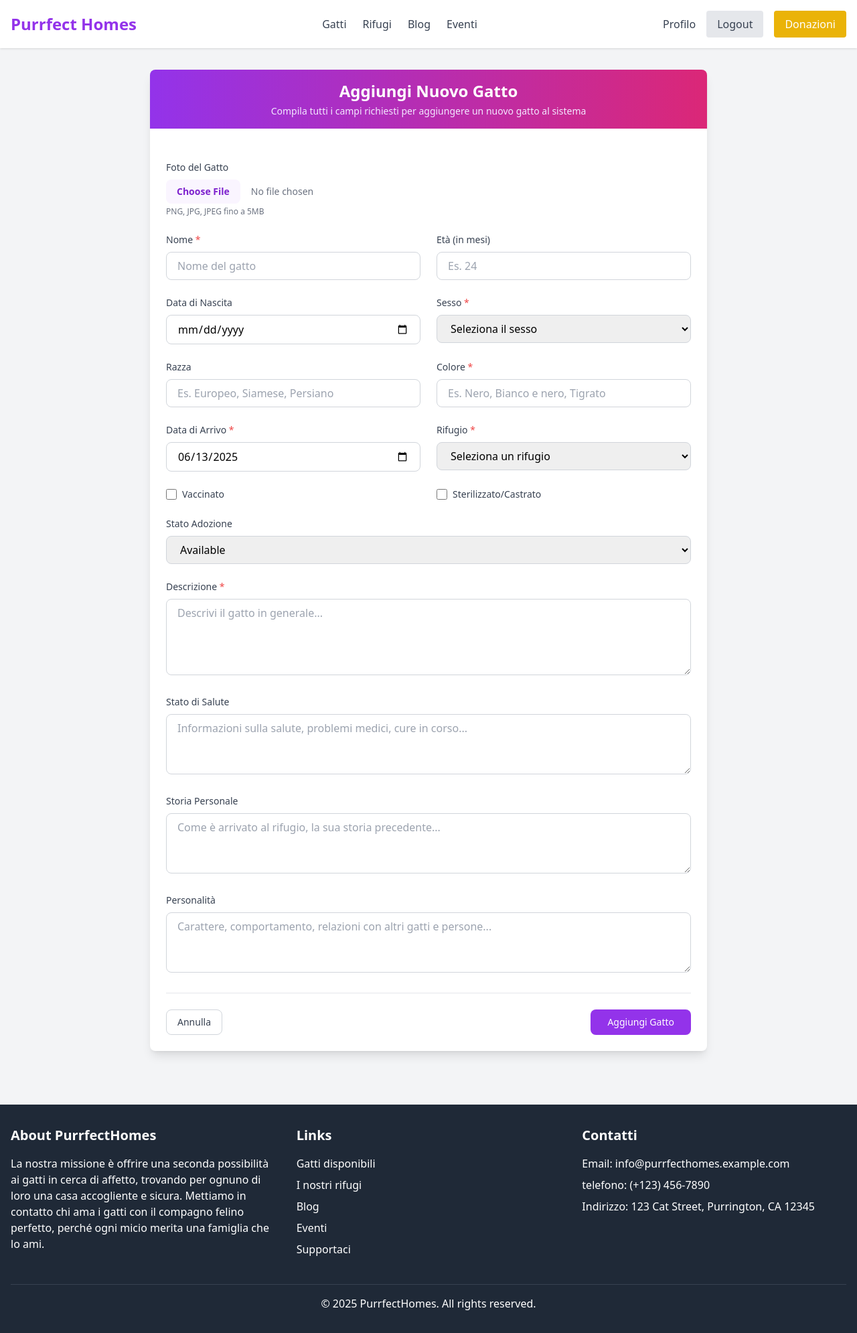
After one commit to Alle-marchio/catadoption, a Django app: page /staff/cat-create-form in a window 1280 px wide. The commit adds this page. Shown: the whole page at 67% size. Run offline with Django 4.2, Linux system fonts and the light colour scheme; the visitor is signed in with stand-in values (Sample User, id 1); data that the repository does not hold is empty; some libraries are stand-ins or nearby versions.

Commit message:
create template for add cat

```diff
--- a/purrfect_homes/forms.py
+++ b/purrfect_homes/forms.py
@@ -196,9 +196,22 @@ class CatFilterForm(forms.Form):
 
 
 class CatCreateForm(forms.ModelForm):
+    # Campo aggiuntivo per la foto
+    photo = forms.ImageField(
+        required=False,
+        label="Foto del gatto",
+        widget=forms.ClearableFileInput(attrs={
+            'accept': 'image/*',
+        })
+    )
+
     class Meta:
         model = Cat
-        fields = '__all__'
+        fields = [
+            'name', 'age', 'birth_date', 'gender', 'breed', 'color',
+            'description', 'health_status', 'vaccinated', 'neutered',
+            'history', 'personality', 'arrival_date', 'adoption_status', 'shelter'
+        ]
         widgets = {
             'name': forms.TextInput(attrs={'class': 'form-control'}),
             'age': forms.NumberInput(attrs={'class': 'form-control'}),
--- a/purrfect_homes/urls.py
+++ b/purrfect_homes/urls.py
@@ -33,6 +33,7 @@ urlpatterns = [
     path('donate/', views.DonationCreateView.as_view(), name='donation-create'),
 
     # Staff routes
+    path('staff/cat-create-form',views.CatCreateView.as_view(),name = 'cat-create-form'),
     path('staff/adoption-requests/', views.AdoptionRequestListView.as_view(), name='adoption-requests'),
     path('staff/adoption-requests/<uuid:request_id>/approve/',
          views.approve_adoption_request, name='approve-adoption-request'),
--- a/purrfect_homes/views.py
+++ b/purrfect_homes/views.py
@@ -17,7 +17,7 @@ from .models import (
     AdoptionRequest, Adoption, Post, Event, Donation
 )
 from .forms import (
-    AdoptionRequestForm, DonationForm,
+    AdoptionRequestForm, DonationForm, CatCreateForm
     # Assumo che creerai questi form
 )
 
@@ -343,6 +343,36 @@ class StaffRequiredMixin(UserPassesTestMixin):
         )
 
 
+class CatCreateView(StaffRequiredMixin, CreateView):
+    model = Cat
+    form_class = CatCreateForm
+    template_name = 'staff/cat_create_form.html'
+    success_url = reverse_lazy('cat-list')
+
+    def form_valid(self, form):
+        # Se l'utente è staff, imposta automaticamente il suo shelter
+        if self.request.user.role == ['staff','admin']:
+            form.instance.shelter = self.request.user.shelter
+
+        # Salva prima il gatto
+        response = super().form_valid(form)
+
+        # Gestisce l'upload della foto se presente
+        photo = form.cleaned_data.get('photo')
+        if photo:
+            CatPhoto.objects.create(
+                cat=self.object,
+                image=photo,
+                is_primary=True,
+                caption=f"Foto di {self.object.name}"
+            )
+
+        messages.success(
+            self.request,
+            f'Il gatto "{self.object.name}" è stato aggiunto con successo!'
+        )
+        return response
+
 class AdoptionRequestListView(StaffRequiredMixin, ListView):
     model = AdoptionRequest
     template_name = 'staff/adoption_requests.html'
--- a/templates/registration/user_profile.html
+++ b/templates/registration/user_profile.html
@@ -192,6 +192,10 @@
                        class="inline-block px-6 py-3 bg-blue-600 text-white rounded-lg hover:bg-blue-700 transition-colors">
                         Vai alla Gestione Completa delle Richieste
                     </a>
+                    <a href="{% url 'cat-create-form' %}"
+                       class="inline-block px-6 py-3 bg-orange-600 text-white rounded-lg hover:bg-orange-700 transition-colors">
+                        Registra un gatto
+                    </a>
                 </div>
 
             </div>
--- /dev/null
+++ b/templates/staff/cat_create_form.html
@@ -0,0 +1,296 @@
+{% extends 'base.html' %}
+
+{% block title %}Aggiungi Nuovo Gatto | PurrfectHomes{% endblock %}
+
+{% block content %}
+<div class="max-w-4xl mx-auto px-4 sm:px-6 lg:px-8 py-8">
+    <div class="bg-white rounded-lg shadow-lg overflow-hidden">
+        <div class="bg-gradient-to-r from-purple-600 to-pink-600 px-6 py-4">
+            <h2 class="text-2xl font-semibold text-white text-center">Aggiungi Nuovo Gatto</h2>
+            <p class="text-purple-100 text-sm mt-1 text-center">Compila tutti i campi richiesti per aggiungere un nuovo gatto al sistema</p>
+        </div>
+
+        <form method="post" enctype="multipart/form-data" class="p-6 space-y-6">
+            {% csrf_token %}
+
+            <div>
+                <label for="{{ form.photo.id_for_label }}" class="block text-sm font-medium text-gray-700 mb-2">
+                    Foto del Gatto
+                </label>
+                <div class="flex items-start space-x-4">
+                    <div class="flex-1">
+                        <input type="file" name="{{ form.photo.html_name }}" id="{{ form.photo.id_for_label }}" accept="image/*"
+                               class="block w-full text-sm text-gray-500 file:mr-4 file:py-2 file:px-4 file:rounded-lg file:border-0 file:text-sm file:font-semibold file:bg-purple-50 file:text-purple-700 hover:file:bg-purple-100 transition-colors">
+                        <p class="mt-1 text-xs text-gray-500">PNG, JPG, JPEG fino a 5MB</p>
+                        {% for error in form.photo.errors %}
+                            <p class="text-red-500 text-sm mt-1">{{ error }}</p>
+                        {% endfor %}
+                    </div>
+                    <div id="image-preview" class="hidden">
+                        <img id="preview-img" class="max-w-48 max-h-48 object-cover rounded-lg shadow-md" alt="Anteprima foto">
+                    </div>
+                </div>
+            </div>
+
+            <div class="grid grid-cols-1 md:grid-cols-2 gap-6">
+                <div>
+                    <label for="{{ form.name.id_for_label }}" class="block text-sm font-medium text-gray-700 mb-2">
+                        Nome <span class="text-red-500">*</span>
+                    </label>
+                    <input type="text" name="{{ form.name.html_name }}" id="{{ form.name.id_for_label }}"
+                           class="w-full px-4 py-2 border border-gray-300 rounded-lg focus:outline-none focus:ring-2 focus:ring-purple-500 focus:border-transparent"
+                           placeholder="Nome del gatto" {% if form.name.value %}value="{{ form.name.value }}"{% endif %} required>
+                    {% for error in form.name.errors %}
+                        <p class="text-red-500 text-sm mt-1">{{ error }}</p>
+                    {% endfor %}
+                </div>
+
+                <div>
+                    <label for="{{ form.age.id_for_label }}" class="block text-sm font-medium text-gray-700 mb-2">
+                        Età (in mesi)
+                    </label>
+                    <input type="number" name="{{ form.age.html_name }}" id="{{ form.age.id_for_label }}"
+                           class="w-full px-4 py-2 border border-gray-300 rounded-lg focus:outline-none focus:ring-2 focus:ring-purple-500 focus:border-transparent"
+                           placeholder="Es. 24" min="0" {% if form.age.value %}value="{{ form.age.value }}"{% endif %}>
+                    {% for error in form.age.errors %}
+                        <p class="text-red-500 text-sm mt-1">{{ error }}</p>
+                    {% endfor %}
+                </div>
+
+                <div>
+                    <label for="{{ form.birth_date.id_for_label }}" class="block text-sm font-medium text-gray-700 mb-2">
+                        Data di Nascita
+                    </label>
+                    <input type="date" name="{{ form.birth_date.html_name }}" id="{{ form.birth_date.id_for_label }}"
+                           class="w-full px-4 py-2 border border-gray-300 rounded-lg focus:outline-none focus:ring-2 focus:ring-purple-500 focus:border-transparent"
+                           {% if form.birth_date.value %}value="{{ form.birth_date.value|date:'Y-m-d' }}"{% endif %}>
+                    {% for error in form.birth_date.errors %}
+                        <p class="text-red-500 text-sm mt-1">{{ error }}</p>
+                    {% endfor %}
+                </div>
+
+                <div>
+                    <label for="{{ form.gender.id_for_label }}" class="block text-sm font-medium text-gray-700 mb-2">
+                        Sesso <span class="text-red-500">*</span>
+                    </label>
+                    <select name="{{ form.gender.html_name }}" id="{{ form.gender.id_for_label }}"
+                            class="w-full px-4 py-2 border border-gray-300 rounded-lg focus:outline-none focus:ring-2 focus:ring-purple-500 focus:border-transparent" required>
+                        <option value="">Seleziona il sesso</option>
+                        {% for value, text in form.gender.field.choices %}
+                            <option value="{{ value }}" {% if form.gender.value == value %}selected{% endif %}>{{ text }}</option>
+                        {% endfor %}
+                    </select>
+                    {% for error in form.gender.errors %}
+                        <p class="text-red-500 text-sm mt-1">{{ error }}</p>
+                    {% endfor %}
+                </div>
+
+                <div>
+                    <label for="{{ form.breed.id_for_label }}" class="block text-sm font-medium text-gray-700 mb-2">
+                        Razza
+                    </label>
+                    <input type="text" name="{{ form.breed.html_name }}" id="{{ form.breed.id_for_label }}"
+                           class="w-full px-4 py-2 border border-gray-300 rounded-lg focus:outline-none focus:ring-2 focus:ring-purple-500 focus:border-transparent"
+                           placeholder="Es. Europeo, Siamese, Persiano" {% if form.breed.value %}value="{{ form.breed.value }}"{% endif %}>
+                    {% for error in form.breed.errors %}
+                        <p class="text-red-500 text-sm mt-1">{{ error }}</p>
+                    {% endfor %}
+                </div>
+
+                <div>
+                    <label for="{{ form.color.id_for_label }}" class="block text-sm font-medium text-gray-700 mb-2">
+                        Colore <span class="text-red-500">*</span>
+                    </label>
+                    <input type="text" name="{{ form.color.html_name }}" id="{{ form.color.id_for_label }}"
+                           class="w-full px-4 py-2 border border-gray-300 rounded-lg focus:outline-none focus:ring-2 focus:ring-purple-500 focus:border-transparent"
+                           placeholder="Es. Nero, Bianco e nero, Tigrato" {% if form.color.value %}value="{{ form.color.value }}"{% endif %} required>
+                    {% for error in form.color.errors %}
+                        <p class="text-red-500 text-sm mt-1">{{ error }}</p>
+                    {% endfor %}
+                </div>
+
+                <div>
+                    <label for="{{ form.arrival_date.id_for_label }}" class="block text-sm font-medium text-gray-700 mb-2">
+                        Data di Arrivo <span class="text-red-500">*</span>
+                    </label>
+                    <input type="date" name="{{ form.arrival_date.html_name }}" id="{{ form.arrival_date.id_for_label }}"
+                           class="w-full px-4 py-2 border border-gray-300 rounded-lg focus:outline-none focus:ring-2 focus:ring-purple-500 focus:border-transparent" {% if form.arrival_date.value %}value="{{ form.arrival_date.value|date:'Y-m-d' }}"{% endif %} required>
+                    {% for error in form.arrival_date.errors %}
+                        <p class="text-red-500 text-sm mt-1">{{ error }}</p>
+                    {% endfor %}
+                </div>
+
+                <div>
+                    <label for="{{ form.shelter.id_for_label }}" class="block text-sm font-medium text-gray-700 mb-2">
+                        Rifugio <span class="text-red-500">*</span>
+                    </label>
+                    <select name="{{ form.shelter.html_name }}" id="{{ form.shelter.id_for_label }}"
+                            class="w-full px-4 py-2 border border-gray-300 rounded-lg focus:outline-none focus:ring-2 focus:ring-purple-500 focus:border-transparent" required>
+                        <option value="">Seleziona un rifugio</option>
+                        {% for shelter in form.shelter.field.queryset %}
+                            <option value="{{ shelter.id }}" {% if form.shelter.value == shelter.id|stringformat:"s" %}selected{% endif %}>{{ shelter.name }}</option>
+                        {% endfor %}
+                    </select>
+                    {% for error in form.shelter.errors %}
+                        <p class="text-red-500 text-sm mt-1">{{ error }}</p>
+                    {% endfor %}
+                </div>
+            </div>
+
+            <div class="grid grid-cols-1 md:grid-cols-2 gap-6">
+                <div>
+                    <div class="flex items-center">
+                        <input type="checkbox" name="{{ form.vaccinated.html_name }}" id="{{ form.vaccinated.id_for_label }}"
+                               class="h-4 w-4 text-purple-600 focus:ring-purple-500 border-gray-300 rounded" {% if form.vaccinated.value %}checked{% endif %}>
+                        <label for="{{ form.vaccinated.id_for_label }}" class="ml-2 block text-sm text-gray-700">
+                            Vaccinato
+                        </label>
+                    </div>
+                    {% for error in form.vaccinated.errors %}
+                        <p class="text-red-500 text-sm mt-1">{{ error }}</p>
+                    {% endfor %}
+                </div>
+
+                <div>
+                    <div class="flex items-center">
+                        <input type="checkbox" name="{{ form.neutered.html_name }}" id="{{ form.neutered.id_for_label }}"
+                               class="h-4 w-4 text-purple-600 focus:ring-purple-500 border-gray-300 rounded" {% if form.neutered.value %}checked{% endif %}>
+                        <label for="{{ form.neutered.id_for_label }}" class="ml-2 block text-sm text-gray-700">
+                            Sterilizzato/Castrato
+                        </label>
+                    </div>
+                    {% for error in form.neutered.errors %}
+                        <p class="text-red-500 text-sm mt-1">{{ error }}</p>
+                    {% endfor %}
+                </div>
+            </div>
+
+            <div>
+                <label for="{{ form.adoption_status.id_for_label }}" class="block text-sm font-medium text-gray-700 mb-2">
+                    Stato Adozione
+                </label>
+                <select name="{{ form.adoption_status.html_name }}" id="{{ form.adoption_status.id_for_label }}"
+                        class="w-full px-4 py-2 border border-gray-300 rounded-lg focus:outline-none focus:ring-2 focus:ring-purple-500 focus:border-transparent">
+                    {% for value, text in form.adoption_status.field.choices %}
+                        <option value="{{ value }}" {% if form.adoption_status.value == value %}selected{% endif %}>{{ text }}</option>
+                    {% endfor %}
+                </select>
+                {% for error in form.adoption_status.errors %}
+                    <p class="text-red-500 text-sm mt-1">{{ error }}</p>
+                {% endfor %}
+            </div>
+
+            <div>
+                <label for="{{ form.description.id_for_label }}" class="block text-sm font-medium text-gray-700 mb-2">
+                    Descrizione <span class="text-red-500">*</span>
+                </label>
+                <textarea name="{{ form.description.html_name }}" id="{{ form.description.id_for_label }}" rows="4"
+                          class="w-full px-4 py-2 border border-gray-300 rounded-lg focus:outline-none focus:ring-2 focus:ring-purple-500 focus:border-transparent"
+                          placeholder="Descrivi il gatto in generale..." required>{% if form.description.value %}{{ form.description.value }}{% endif %}</textarea>
+                {% for error in form.description.errors %}
+                    <p class="text-red-500 text-sm mt-1">{{ error }}</p>
+                {% endfor %}
+            </div>
+
+            <div>
+                <label for="{{ form.health_status.id_for_label }}" class="block text-sm font-medium text-gray-700 mb-2">
+                    Stato di Salute
+                </label>
+                <textarea name="{{ form.health_status.html_name }}" id="{{ form.health_status.id_for_label }}" rows="3"
+                          class="w-full px-4 py-2 border border-gray-300 rounded-lg focus:outline-none focus:ring-2 focus:ring-purple-500 focus:border-transparent"
+                          placeholder="Informazioni sulla salute, problemi medici, cure in corso...">{% if form.health_status.value %}{{ form.health_status.value }}{% endif %}</textarea>
+                {% for error in form.health_status.errors %}
+                    <p class="text-red-500 text-sm mt-1">{{ error }}</p>
+                {% endfor %}
+            </div>
+
+            <div>
+                <label for="{{ form.history.id_for_label }}" class="block text-sm font-medium text-gray-700 mb-2">
+                    Storia Personale
+                </label>
+                <textarea name="{{ form.history.html_name }}" id="{{ form.history.id_for_label }}" rows="3"
+                          class="w-full px-4 py-2 border border-gray-300 rounded-lg focus:outline-none focus:ring-2 focus:ring-purple-500 focus:border-transparent"
+                          placeholder="Come è arrivato al rifugio, la sua storia precedente...">{% if form.history.value %}{{ form.history.value }}{% endif %}</textarea>
+                {% for error in form.history.errors %}
+                    <p class="text-red-500 text-sm mt-1">{{ error }}</p>
+                {% endfor %}
+            </div>
+
+            <div>
+                <label for="{{ form.personality.id_for_label }}" class="block text-sm font-medium text-gray-700 mb-2">
+                    Personalità
+                </label>
+                <textarea name="{{ form.personality.html_name }}" id="{{ form.personality.id_for_label }}" rows="3"
+                          class="w-full px-4 py-2 border border-gray-300 rounded-lg focus:outline-none focus:ring-2 focus:ring-purple-500 focus:border-transparent"
+                          placeholder="Carattere, comportamento, relazioni con altri gatti e persone...">{% if form.personality.value %}{{ form.personality.value }}{% endif %}</textarea>
+                {% for error in form.personality.errors %}
+                    <p class="text-red-500 text-sm mt-1">{{ error }}</p>
+                {% endfor %}
+            </div>
+
+            <div class="flex items-center justify-between pt-6 border-t border-gray-200">
+                <a href="{% url 'user-profile' %}"
+                   class="inline-flex items-center px-4 py-2 border border-gray-300 text-sm font-medium rounded-lg text-gray-700 bg-white hover:bg-gray-50 focus:outline-none focus:ring-2 focus:ring-offset-2 focus:ring-purple-500 transition-colors">
+                    Annulla
+                </a>
+
+                <button type="submit"
+                        class="inline-flex items-center px-6 py-2 border border-transparent text-sm font-medium rounded-lg text-white bg-purple-600 focus:outline-none hover:bg-purple-700">
+                    Aggiungi Gatto
+                </button>
+            </div>
+        </form>
+    </div>
+</div>
+
+<script>
+    // Preview dell'immagine
+    document.getElementById('id_photo').addEventListener('change', function(e) {
+        const file = e.target.files[0];
+        if (file) {
+            const reader = new FileReader();
+            reader.onload = function(e) {
+                const preview = document.getElementById('image-preview');
+                const img = document.getElementById('preview-img');
+                img.src = e.target.result;
+                preview.classList.remove('hidden');
+            };
+            reader.readAsDataURL(file);
+        } else {
+            document.getElementById('image-preview').classList.add('hidden');
+            document.getElementById('preview-img').src = '';
+        }
+    });
+
+    // Imposta la data di oggi come default per la data di arrivo se il campo è vuoto
+    document.addEventListener('DOMContentLoaded', function() {
+        const arrivalDateInput = document.getElementById('{{ form.arrival_date.id_for_label }}');
+        if (!arrivalDateInput.value) {
+            const today = new Date().toISOString().split('T')[0];
+            arrivalDateInput.value = today;
+        }
+    });
+
+    // Validazione del form (come nel tuo codice originale)
+    document.querySelector('form').addEventListener('submit', function(e) {
+        const requiredFields = ['name', 'gender', 'color', 'arrival_date', 'shelter', 'description'];
+        let hasError = false;
+
+        requiredFields.forEach(function(fieldName) {
+            const field = document.querySelector(`[name="${fieldName}"]`);
+            if (!field.value.trim()) {
+                field.classList.add('border-red-500'); // Aggiunge bordo rosso
+                hasError = true;
+            } else {
+                field.classList.remove('border-red-500'); // Rimuove bordo rosso
+            }
+        });
+
+        if (hasError) {
+            e.preventDefault();
+            // Puoi anche aggiungere un messaggio di errore più visibile all'utente
+            alert('Per favore compila tutti i campi obbligatori (contrassegnati con *)');
+        }
+    });
+</script>
+{% endblock %}
```
